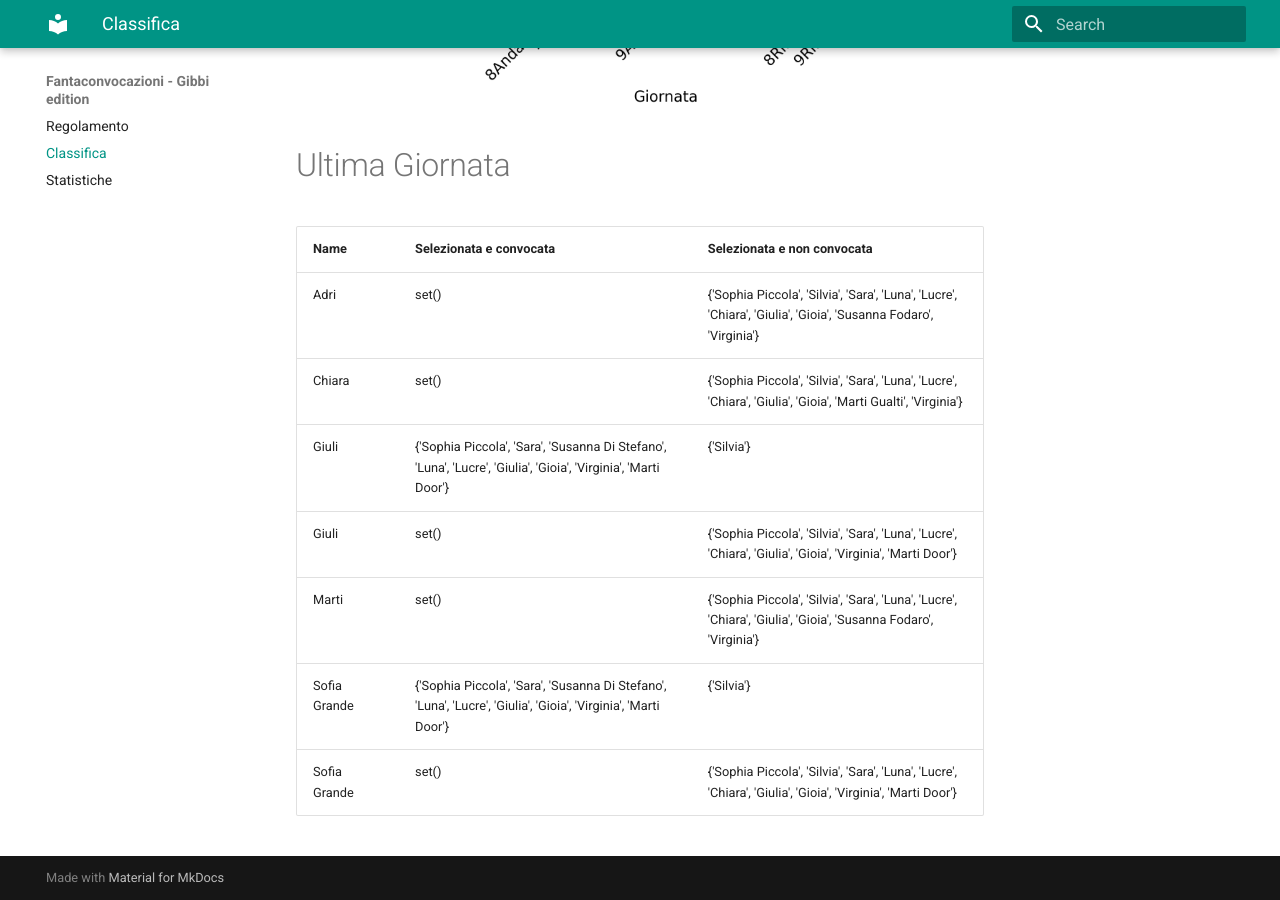
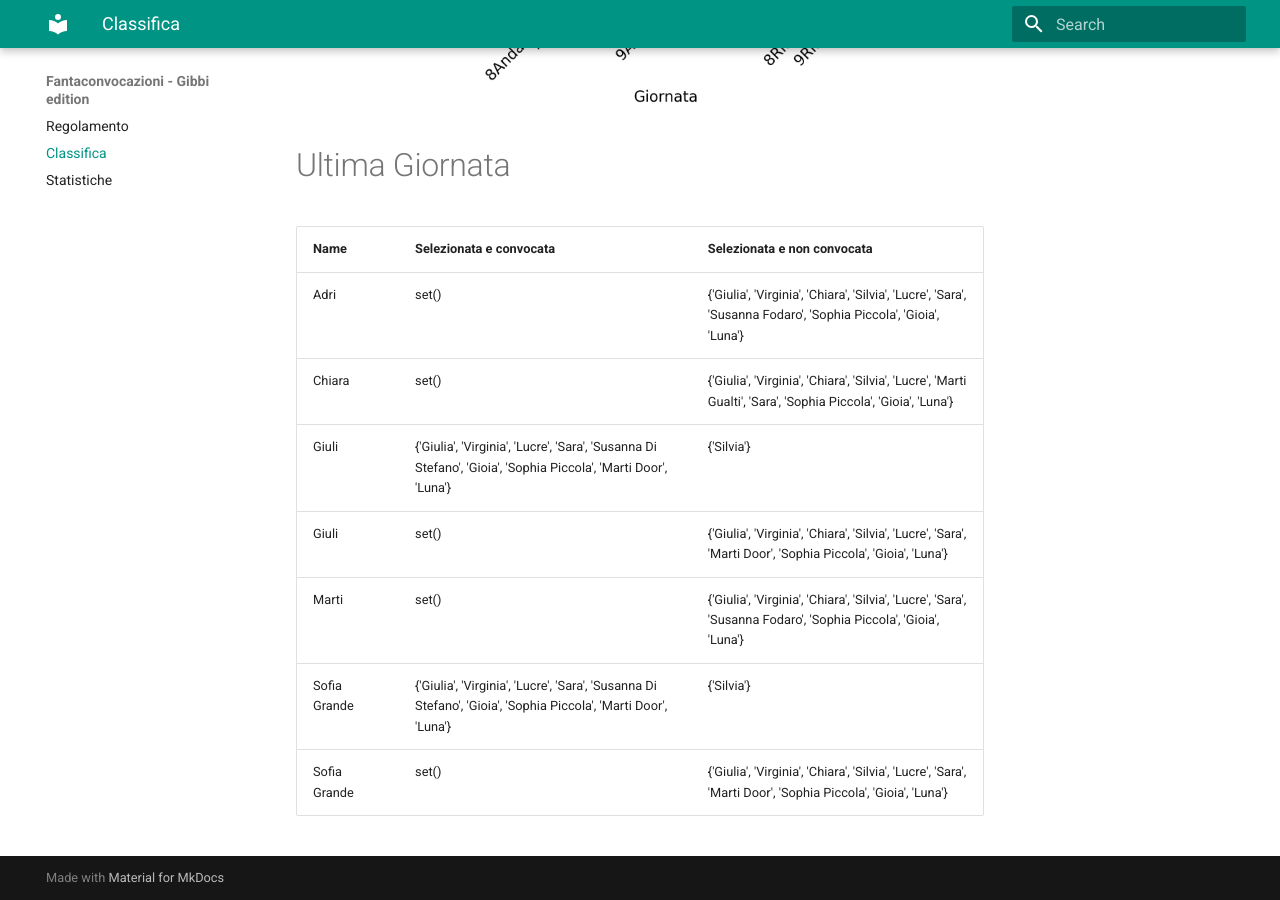
Before and after one commit to martinig94/fantagibbi, an MkDocs documentation site: the page built from docs/Classifica.md, in a window 1280 px wide and 900 px high, scrolled down 1003 px. Built offline with MkDocs 1.6.1 and Material for MkDocs 9.7.7, drawn with Linux system fonts in a browser that asks for light colours.

Commit message:
Auto-update from main.py

```diff
--- a/docs/Classifica.md
+++ b/docs/Classifica.md
@@ -18,11 +18,11 @@
 <!-- START_TABLE CORRECT -->
 | Name         | Selezionata e convocata                                                                                        | Selezionata e non convocata                                                                                      |
 |:-------------|:---------------------------------------------------------------------------------------------------------------|:-----------------------------------------------------------------------------------------------------------------|
-| Adri         | set()                                                                                                          | {'Sophia Piccola', 'Silvia', 'Sara', 'Luna', 'Lucre', 'Chiara', 'Giulia', 'Gioia', 'Susanna Fodaro', 'Virginia'} |
-| Chiara       | set()                                                                                                          | {'Sophia Piccola', 'Silvia', 'Sara', 'Luna', 'Lucre', 'Chiara', 'Giulia', 'Gioia', 'Marti Gualti', 'Virginia'}   |
-| Giuli        | {'Sophia Piccola', 'Sara', 'Susanna Di Stefano', 'Luna', 'Lucre', 'Giulia', 'Gioia', 'Virginia', 'Marti Door'} | {'Silvia'}                                                                                                       |
-| Giuli        | set()                                                                                                          | {'Sophia Piccola', 'Silvia', 'Sara', 'Luna', 'Lucre', 'Chiara', 'Giulia', 'Gioia', 'Virginia', 'Marti Door'}     |
-| Marti        | set()                                                                                                          | {'Sophia Piccola', 'Silvia', 'Sara', 'Luna', 'Lucre', 'Chiara', 'Giulia', 'Gioia', 'Susanna Fodaro', 'Virginia'} |
-| Sofia Grande | {'Sophia Piccola', 'Sara', 'Susanna Di Stefano', 'Luna', 'Lucre', 'Giulia', 'Gioia', 'Virginia', 'Marti Door'} | {'Silvia'}                                                                                                       |
-| Sofia Grande | set()                                                                                                          | {'Sophia Piccola', 'Silvia', 'Sara', 'Luna', 'Lucre', 'Chiara', 'Giulia', 'Gioia', 'Virginia', 'Marti Door'}     |
+| Adri         | set()                                                                                                          | {'Giulia', 'Virginia', 'Chiara', 'Silvia', 'Lucre', 'Sara', 'Susanna Fodaro', 'Sophia Piccola', 'Gioia', 'Luna'} |
+| Chiara       | set()                                                                                                          | {'Giulia', 'Virginia', 'Chiara', 'Silvia', 'Lucre', 'Marti Gualti', 'Sara', 'Sophia Piccola', 'Gioia', 'Luna'}   |
+| Giuli        | {'Giulia', 'Virginia', 'Lucre', 'Sara', 'Susanna Di Stefano', 'Gioia', 'Sophia Piccola', 'Marti Door', 'Luna'} | {'Silvia'}                                                                                                       |
+| Giuli        | set()                                                                                                          | {'Giulia', 'Virginia', 'Chiara', 'Silvia', 'Lucre', 'Sara', 'Marti Door', 'Sophia Piccola', 'Gioia', 'Luna'}     |
+| Marti        | set()                                                                                                          | {'Giulia', 'Virginia', 'Chiara', 'Silvia', 'Lucre', 'Sara', 'Susanna Fodaro', 'Sophia Piccola', 'Gioia', 'Luna'} |
+| Sofia Grande | {'Giulia', 'Virginia', 'Lucre', 'Sara', 'Susanna Di Stefano', 'Gioia', 'Sophia Piccola', 'Marti Door', 'Luna'} | {'Silvia'}                                                                                                       |
+| Sofia Grande | set()                                                                                                          | {'Giulia', 'Virginia', 'Chiara', 'Silvia', 'Lucre', 'Sara', 'Marti Door', 'Sophia Piccola', 'Gioia', 'Luna'}     |
 <!-- END_TABLE CORRECT -->
```
